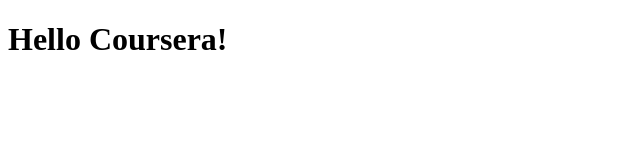
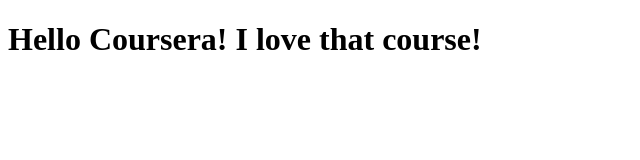
Before and after one commit to yevsky/coursera-test, a plain HTML site: page site/index.html in a window 1280 px wide. Shown: the whole page, without its empty margins (0-640 px from the left). Drawn offline with Linux system fonts and the light colour scheme.

Commit message:
Small addition to out page content.

```diff
--- a/site/index.html
+++ b/site/index.html
@@ -4,6 +4,6 @@
    <title>Hello Coursera!</title>
 </head>
 <body>
-<h1>Hello Coursera!</h1>
+<h1>Hello Coursera! I love that course!</h1>
 </body>
 </html>
```
